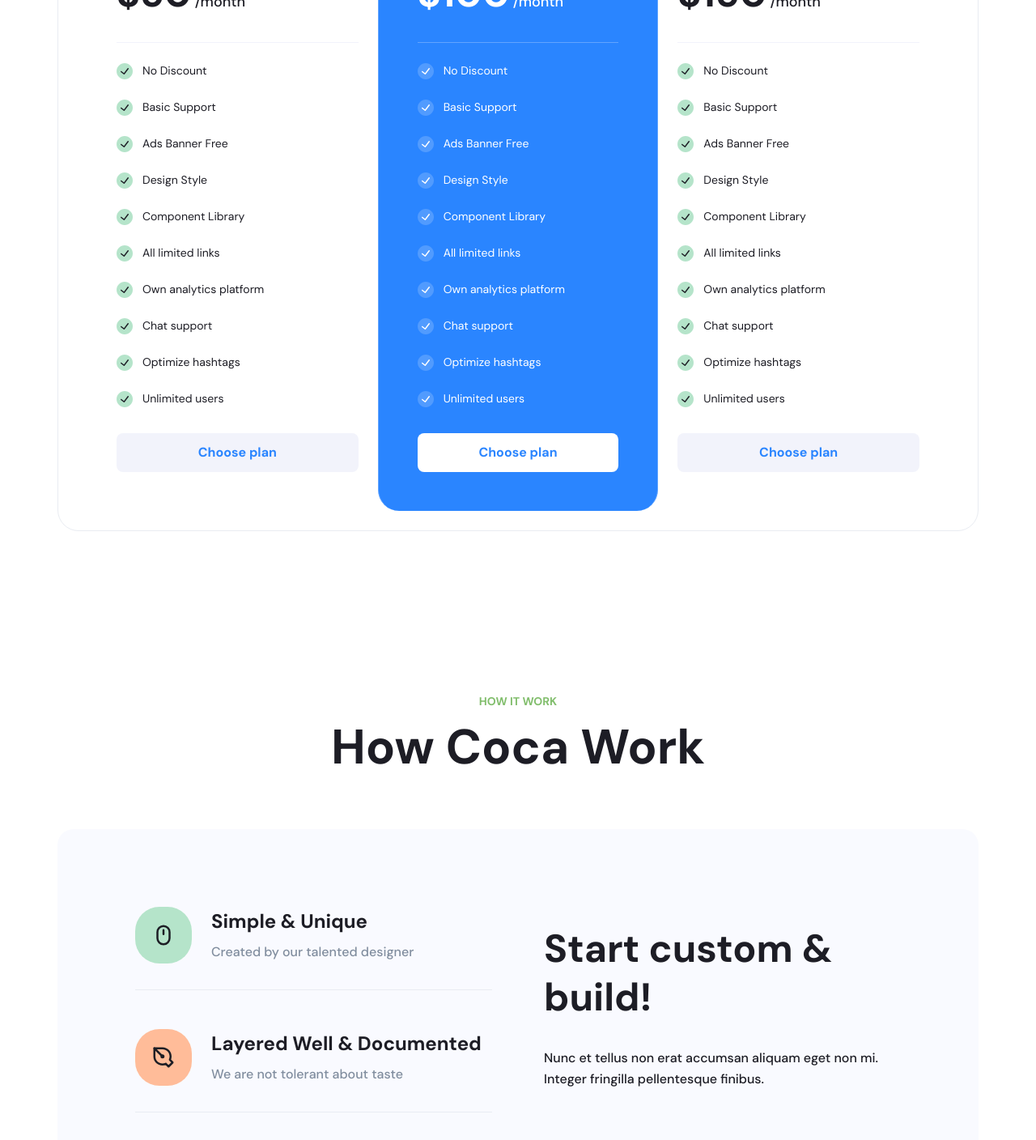
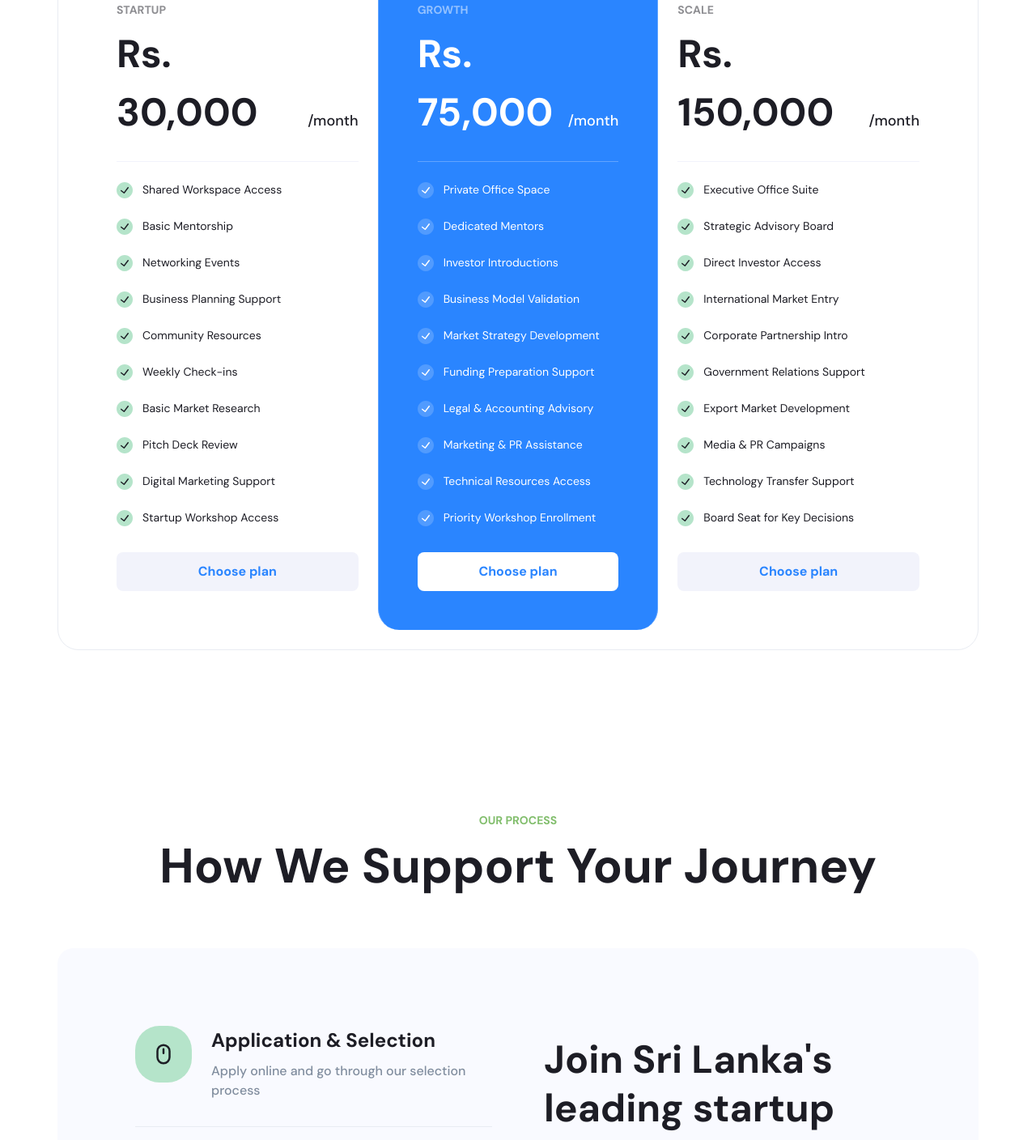
Before and after one commit to SE-LAPS/Lanka-Innovators-Hub, a React (Vite) app: page /pricing in a window 1280 px wide. Shown: the part 940-2348 px from the top of the page at 81% size. Built offline with nearby package versions, Linux system fonts and the light colour scheme.

Commit message:
Update index.jsx

```diff
--- a/src/pages/Pricing/index.jsx
+++ b/src/pages/Pricing/index.jsx
@@ -9,20 +9,20 @@
   const pricingPlans = [
     {
       id: 'silver',
-      name: 'SILVER',
-      price: '$50',
+      name: 'STARTUP',
+      price: 'Rs. 30,000',
       period: '/month',
       features: [
-        'No Discount',
-        'Basic Support',
-        'Ads Banner Free',
-        'Design Style',
-        'Component Library',
-        'All limited links',
-        'Own analytics platform',
-        'Chat support',
-        'Optimize hashtags',
-        'Unlimited users'
+        'Shared Workspace Access',
+        'Basic Mentorship',
+        'Networking Events',
+        'Business Planning Support',
+        'Community Resources',
+        'Weekly Check-ins',
+        'Basic Market Research',
+        'Pitch Deck Review',
+        'Digital Marketing Support',
+        'Startup Workshop Access'
       ],
       buttonText: 'Choose plan',
       buttonVariant: 'secondary',
@@ -33,20 +33,20 @@
     },
     {
       id: 'gold',
-      name: 'GOLD',
-      price: '$100',
+      name: 'GROWTH',
+      price: 'Rs. 75,000',
       period: '/month',
       features: [
-        'No Discount',
-        'Basic Support',
-        'Ads Banner Free',
-        'Design Style',
-        'Component Library',
-        'All limited links',
-        'Own analytics platform',
-        'Chat support',
-        'Optimize hashtags',
-        'Unlimited users'
+        'Private Office Space',
+        'Dedicated Mentors',
+        'Investor Introductions',
+        'Business Model Validation',
+        'Market Strategy Development',
+        'Funding Preparation Support',
+        'Legal & Accounting Advisory',
+        'Marketing & PR Assistance',
+        'Technical Resources Access',
+        'Priority Workshop Enrollment'
       ],
       buttonText: 'Choose plan',
       buttonVariant: 'primary',
@@ -57,20 +57,20 @@
     },
     {
       id: 'premium',
-      name: 'PREMIUM',
-      price: '$150',
+      name: 'SCALE',
+      price: 'Rs. 150,000',
       period: '/month',
       features: [
-        'No Discount',
-        'Basic Support',
-        'Ads Banner Free',
-        'Design Style',
-        'Component Library',
-        'All limited links',
-        'Own analytics platform',
-        'Chat support',
-        'Optimize hashtags',
-        'Unlimited users'
+        'Executive Office Suite',
+        'Strategic Advisory Board',
+        'Direct Investor Access',
+        'International Market Entry',
+        'Corporate Partnership Intro',
+        'Government Relations Support',
+        'Export Market Development',
+        'Media & PR Campaigns',
+        'Technology Transfer Support',
+        'Board Seat for Key Decisions'
       ],
       buttonText: 'Choose plan',
       buttonVariant: 'secondary',
@@ -86,22 +86,22 @@
       id: 1,
       icon: '/images/img_ic_simple.svg',
       iconBg: 'bg-[#b5e4ca]',
-      title: 'Simple & Unique',
-      description: 'Created by our talented designer'
+      title: 'Application & Selection',
+      description: 'Apply online and go through our selection process'
     },
     {
       id: 2,
       icon: '/images/img_ic_layered.svg',
       iconBg: 'bg-[#ffbc99]',
-      title: 'Layered Well & Documented',
-      description: 'We are not tolerant about taste'
+      title: 'Onboarding & Planning',
+      description: 'Get matched with mentors and create your roadmap'
     },
     {
       id: 3,
       icon: '/images/img_jet_plane_right.svg',
       iconBg: 'bg-[#cabdfe]',
-      title: 'World Class UI Design',
-      description: 'We are not tolerant about taste'
+      title: 'Growth & Acceleration',
+      description: 'Execute your plan with ongoing support and resources'
     }
   ];
 
@@ -130,10 +130,10 @@
               >
                 <div className="max-w-[526px] mx-auto">
                   <h1 className="text-[30px] sm:text-[45px] lg:text-[60px] font-bold font-dm-sans leading-tight text-[#221c4e] mb-4">
-                    Pricing Plans
+                    Program Packages
                   </h1>
                   <p className="text-[14px] sm:text-[15px] lg:text-[16px] font-medium font-dm-sans leading-relaxed text-[#808d9e]">
-                    Coca landing page UI Kit no credit card required. All plans come with a free, 14 day trial of our Premium features.
+                    Choose the right program package for your startup's current stage. All plans include access to our core resources and community network.
                   </p>
                 </div>
               </div>
@@ -257,10 +257,10 @@
           {/* Section Header */}
           <div className="text-center mb-8 sm:mb-12 lg:mb-16">
             <p className="text-[12px] sm:text-[14px] font-bold font-dm-sans text-[#82be6d] mb-2">
-              HOW IT WORK
+              OUR PROCESS
             </p>
             <h2 className="text-[36px] sm:text-[48px] lg:text-[60px] font-bold font-dm-sans text-[#1d1d25] leading-tight">
-              How Coca Work
+              How We Support Your Journey
             </h2>
           </div>
 
@@ -298,19 +298,19 @@
               {/* Right Side - CTA */}
               <div className="text-center lg:text-left">
                 <h3 className="text-[32px] sm:text-[40px] lg:text-[48px] font-bold font-dm-sans text-[#1d1d25] leading-tight mb-6 sm:mb-8">
-                  Start custom & build!
+                  Join Sri Lanka's leading startup hub!
                 </h3>
                 <p className="text-[14px] sm:text-[16px] font-medium font-dm-sans text-[#1d1d25] leading-relaxed mb-8 sm:mb-12 lg:mb-16">
-                  Nunc et tellus non erat accumsan aliquam eget non mi. Integer fringilla pellentesque finibus.
+                  We've helped over 80 startups grow and secure funding. Our network includes top mentors, investors, and industry leaders across Sri Lanka and beyond.
                 </p>
 
                 <div className="flex flex-col sm:flex-row items-center gap-4 sm:gap-6">
                   <div className="text-center sm:text-left">
                     <p className="text-[20px] sm:text-[24px] font-bold font-dm-sans text-[#1d1d25] mb-1">
-                      Only $50
+                      Start at Rs. 30,000
                     </p>
                     <p className="text-[12px] sm:text-[14px] font-normal font-dm-sans text-[#808d9e]">
-                      for Silver package
+                      for the Startup package
                     </p>
                   </div>
                   <Button
@@ -334,10 +334,10 @@
             <div className="flex flex-col lg:flex-row items-center justify-between gap-6 lg:gap-8">
               <div className="text-center lg:text-left flex-1">
                 <p className="text-[24px] sm:text-[30px] lg:text-[36px] font-bold font-dm-sans text-[#ffffff7f] mb-2">
-                  Ready to collaborate?
+                  Ready to grow your startup?
                 </p>
                 <h2 className="text-[36px] sm:text-[48px] lg:text-[60px] font-bold font-dm-sans text-white leading-tight">
-                  Start your free trial today!
+                  Apply to Lanka Innovators Hub today!
                 </h2>
               </div>
               <div className="flex-shrink-0">
```
